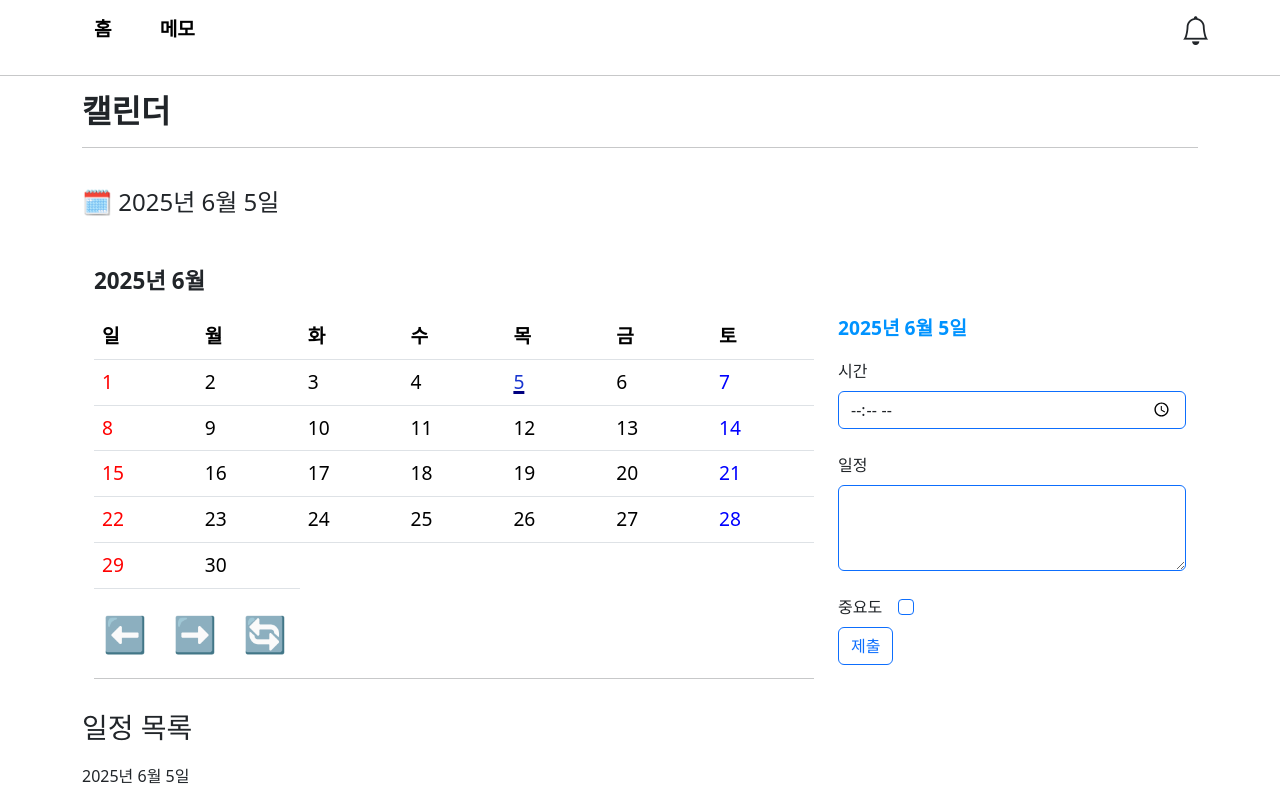
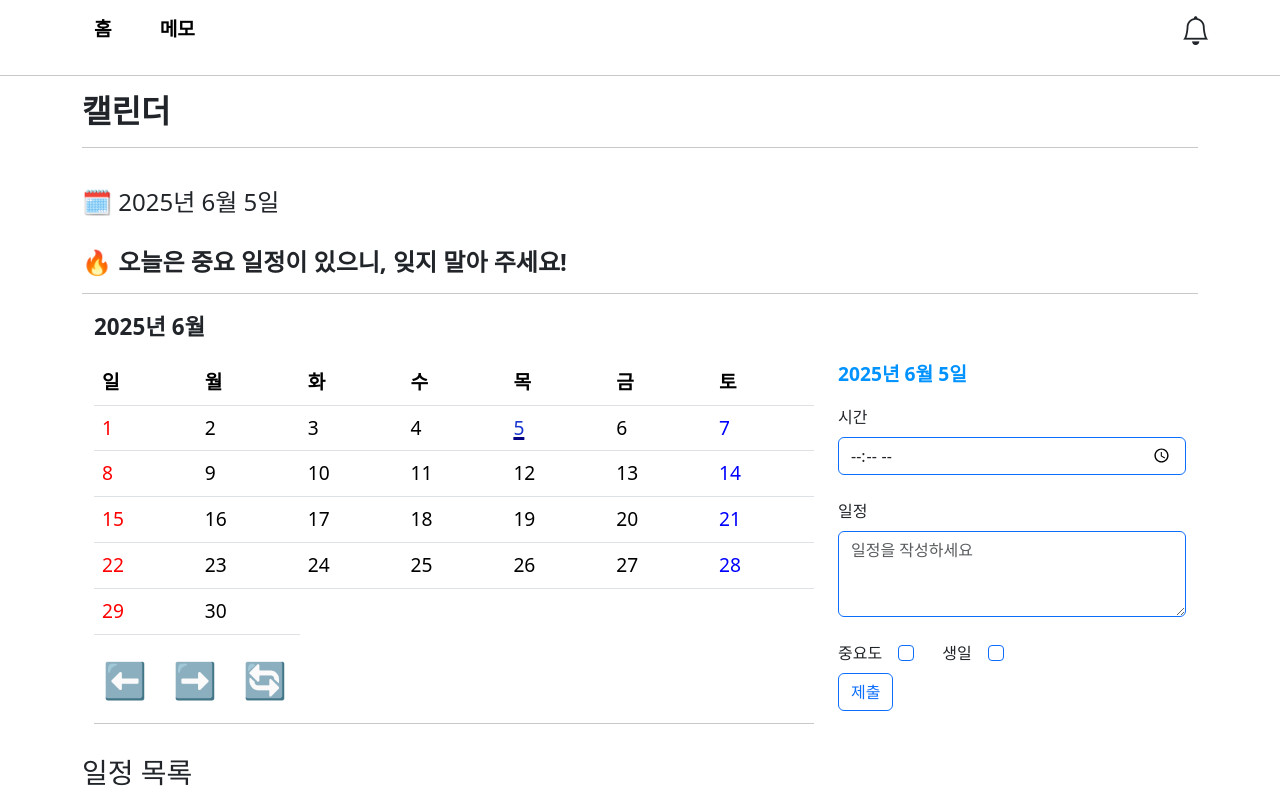
Before and after one commit to heesik03/Dongyang-FrontExam, a React (Vite) app in the folder Front-end/: page / in a window 1280 px wide. Shown: the top 800 px of the page. Built offline with nearby package versions, Linux system fonts and the light colour scheme; data requests are answered from the project's data file.

Commit message:
최종 완성

```diff
--- a/Front-end/db.json
+++ b/Front-end/db.json
@@ -9,7 +9,8 @@
       },
       "time": "10:00",
       "schedule": "sqld 시험",
-      "important": false
+      "important": false,
+      "birthday": false
     },
     {
       "id": "2071",
@@ -20,7 +21,8 @@
       },
       "time": "00:00",
       "schedule": "종강",
-      "important": false
+      "important": false,
+      "birthday": false
     },
     {
       "id": "07a2",
@@ -31,7 +33,8 @@
       },
       "time": "00:00",
       "schedule": "6월의 시작",
-      "important": false
+      "important": false,
+      "birthday": false
     },
     {
       "id": "2860",
@@ -42,7 +45,8 @@
       },
       "time": "10:35",
       "schedule": "프런트엔드실습",
-      "important": true
+      "important": true,
+      "birthday": false
     },
     {
       "id": "3455",
@@ -53,7 +57,8 @@
       },
       "time": "06:00",
       "schedule": "대통령 선거",
-      "important": true
+      "important": true,
+      "birthday": false
     },
     {
       "id": "ea80",
@@ -64,7 +69,8 @@
       },
       "time": "10:51",
       "schedule": "ㅁㅁㅁㅁ",
-      "important": false
+      "important": false,
+      "birthday": false
     },
     {
       "id": "e5d2",
@@ -75,7 +81,8 @@
       },
       "time": "10:00",
       "schedule": "iot 기말 프로젝트",
-      "important": true
+      "important": true,
+      "birthday": false
     },
     {
       "id": "08ac",
@@ -86,7 +93,8 @@
       },
       "time": "14:00",
       "schedule": "웹프런트엔드실습",
-      "important": false
+      "important": false,
+      "birthday": false
     },
     {
       "id": "6efc",
@@ -97,7 +105,32 @@
       },
       "time": "10:00",
       "schedule": "머리 자르기",
-      "important": true
+      "important": true,
+      "birthday": false
+    },
+    {
+      "id": "564c",
+      "currentDay": {
+        "year": 2025,
+        "month": 8,
+        "day": 7
+      },
+      "time": "00:00",
+      "schedule": "내 생일",
+      "important": true,
+      "birthday": true
+    },
+    {
+      "id": "d1d0",
+      "currentDay": {
+        "year": 2025,
+        "month": 6,
+        "day": 12
+      },
+      "time": "14:00",
+      "schedule": "웹프런트엔드",
+      "important": true,
+      "birthday": false
     }
   ],
   "notes": [
--- /dev/null
+++ b/Front-end/src/componets/calendar/DayStatus.jsx
@@ -0,0 +1,38 @@
+const DayStatus = ({now, scheduleList}) => {
+
+    const isTodayList = scheduleList.filter( item => // 오늘 하루 일정
+        (item.currentDay.year === now.getFullYear() || item.birthday) &&
+        item.currentDay.month === now.getMonth()+1 &&
+        item.currentDay.day === now.getDate()
+    )
+
+    const isBirthDay = scheduleList.some(item => // 생일 여부 검사
+        item.birthday &&
+        item.currentDay.month === now.getMonth()+1 &&
+        item.currentDay.day === now.getDate()
+    );
+
+    const isImportantDay = isTodayList.some(item => // 오늘 중요 일정이 1개라도 있다면
+        item.important
+    );
+
+    const isBusy = isTodayList.length>=5;
+
+    return (
+        <section>
+            {
+                isBirthDay && <h4 className="fw-bold">🎉 생일 축하드립니다!! 🎉</h4>
+            }
+            <h4 className="fw-bold">
+            {
+                isImportantDay ?
+                    "🔥 오늘은 중요 일정이 있으니, 잊지 말아 주세요!" :
+                    isBusy ? "🏃 바쁜 날입니다!" : "📌 오늘도 즐거운 하루 되세요~"
+            }
+            </h4>
+            <hr />
+        </section>
+    )
+}
+
+export default DayStatus;
--- a/Front-end/src/componets/calendar/ScheduleForm.jsx
+++ b/Front-end/src/componets/calendar/ScheduleForm.jsx
@@ -7,10 +7,10 @@ const ScheduleForm = ({onSubmit, currentDay, schedule, setSchedule}) => {
         });
     }
 
-    const onChangeIsLocked = () => {
+    const onChangeCheckbox = (e) => {
         setSchedule((schedule) => ({
             ...schedule,
-            isImportant: !schedule.isImportant
+            [e.target.id] : e.target.checked
         }));
     };
 
@@ -26,7 +26,8 @@ const ScheduleForm = ({onSubmit, currentDay, schedule, setSchedule}) => {
                 type="time"
                 id="time"
                 value={schedule.time}
-                onChange={onChange} required />
+                onChange={onChange} required
+                disabled={schedule.isBirthday} /> {/* 생일이면 기본값이 들어가기 때문에 disabled 활성화 */}
             <br />
 
             <label className="form-label"
@@ -36,19 +37,31 @@ const ScheduleForm = ({onSubmit, currentDay, schedule, setSchedule}) => {
             <textarea className="form-control border-primary"
                 id="description"
                 rows="3"
+                placeholder="일정을 작성하세요"
                 value={schedule.description}
                 onChange={onChange} required />
             <br />
 
             <label className="form-label"
-                htmlFor="important">
+                htmlFor="isImportant">
                 중요도
             </label>
             <input className="form-check-input ms-3 border-primary"
                 type='checkbox'
-                id="important"
+                id="isImportant"
                 checked={schedule.isImportant}
-                onChange={onChangeIsLocked} />
+                onChange={onChangeCheckbox}
+                disabled={schedule.isBirthday} />  {/* 생일이면 기본값이 들어가기 때문에 disabled 활성화 */}
+
+            <label className="form-label ms-4"
+                htmlFor="isBirthday">
+                생일
+            </label>
+            <input className="form-check-input ms-3 border-primary"
+                type='checkbox'
+                id="isBirthday"
+                checked={schedule.isBirthday}
+                onChange={onChangeCheckbox} />
             <br />
 
             <button className="btn btn-outline-primary"
--- a/Front-end/src/componets/layouts/Header.jsx
+++ b/Front-end/src/componets/layouts/Header.jsx
@@ -97,7 +97,7 @@ const Header = () => {
                                             color: item.important ? "#ec5353" : "black",
                                             fontWeight: item.important ? "bold" : "normal"
                                         }}>
-                                            {item.important && "중요!  "}
+                                            {item.important && "중요!"}
                                         </span>
                                         &nbsp; {`${index+1}. ${item.time} ${item.schedule}`}
                                     </p>
--- a/Front-end/src/componets/note/NoteWriteForm.jsx
+++ b/Front-end/src/componets/note/NoteWriteForm.jsx
@@ -40,6 +40,7 @@ const NoteWriteForm = ({onSubmit, noteData, setNoteData }) => {
                 ref={inputRef}
                 type="text"
                 id="title"
+                placeholder="제목을 작성하세요"
                 value={noteData.title}
                 onChange={onChange}
                 onKeyDown={onKeyDownEnter} required />
@@ -53,6 +54,7 @@ const NoteWriteForm = ({onSubmit, noteData, setNoteData }) => {
                 ref={textareaRef}
                 id="content"
                 rows="10"
+                placeholder="내용을 작성하세요"
                 value={noteData.content}
                 onChange={onChange} required />
             <br />
--- a/Front-end/src/pages/Home.jsx
+++ b/Front-end/src/pages/Home.jsx
@@ -5,6 +5,7 @@ import PageMainTitle from "../componets/PageMainTitle";
 import ArrowButton from "../componets/calendar/ArrowButton";
 import CalendarBody from "../componets/calendar/CalendarBody";
 import ScheduleForm from "../componets/calendar/ScheduleForm";
+import DayStatus from "../componets/calendar/DayStatus";
 
 function Home() {
     const now = new Date();
@@ -16,7 +17,8 @@ function Home() {
     const [ schedule, setSchedule ] = useState({ // 일정
         description  : "",
         time : "",
-        isImportant : false
+        isImportant : false,
+        isBirthday : false
     })
     const [ firstWeek, setFirstWeek ] = useState(new Date(currentDay.year, currentDay.month-1, 1).getDay()); // 첫날의 요일
     const [ lastDay, setLastDay ] = useState(new Date(currentDay.year, currentDay.month, 0).getDate()); // 선택한 월의 말일
@@ -57,11 +59,12 @@ function Home() {
         try {
             await axios.post('http://localhost:3000/schedules', {
                 currentDay,
-                time : schedule.time,
+                time : schedule.isBirthday ? "00:00" : schedule.time, // 생일이라면 기본 00:00
                 schedule : schedule.description,
-                important : schedule.isImportant
+                important : schedule.isBirthday ? true : schedule.isImportant, // 생일이라면 기본 중요
+                birthday : schedule.isBirthday
             })
-            setSchedule({ description  : "", time : "", isImportant : false})
+            setSchedule({ description  : "", time : "", isImportant : false, isBirthday : false})
             getScheduleList(setScheduleList)
         } catch (error) {
             console.error(`onSubmitSchedule Error : ${error}`);
@@ -90,6 +93,8 @@ function Home() {
             <h4>{`🗓 ${now.getFullYear()}년 ${now.getMonth()+1}월 ${now.getDate()}일`}</h4>
             <br />
 
+            <DayStatus now={now} scheduleList={scheduleList} />
+
             <section className="container my-3">
                 <p className="fw-bold" style={{fontSize : "1.4em"}}>{`${currentDay.year}년 ${currentDay.month}월`}</p>
                 <div className="row">
@@ -97,11 +102,12 @@ function Home() {
                         <table className="table" style={{ fontSize: "1.2em" }}>
                             <thead>
                             <tr>
-                                {weekList.map(week => (
+                                {weekList.map(week => ( // 일~토 map으로 출력
                                 <th key={week}>{week}</th>
                                 ))}
                             </tr>
                             </thead>
+                            {/* 캘린더 */}
                             <CalendarBody
                                 lastDay={lastDay}
                                 firstWeek={firstWeek}
@@ -133,7 +139,7 @@ function Home() {
                 <ul>
                 {
                     scheduleList.filter(item =>
-                    item.currentDay.year === currentDay.year &&
+                    (item.currentDay.year === currentDay.year || item.birthday) &&
                     item.currentDay.month === currentDay.month &&
                     item.currentDay.day === currentDay.day
                     ).length === 0 ? (
@@ -143,7 +149,7 @@ function Home() {
                     ) : (
                     scheduleList
                         .filter(item => // 선택한 날짜와 같은 날짜의 일정을 필터링
-                        item.currentDay.year === currentDay.year &&
+                        (item.currentDay.year === currentDay.year || item.birthday) && // 생일일 경우엔 매년 일정 보여줌
                         item.currentDay.month === currentDay.month &&
                         item.currentDay.day === currentDay.day
                         )
@@ -151,7 +157,7 @@ function Home() {
                         .map(item => (
                             <li key={item.id} className="schedule-item">
                                 <p className="pt-1">
-                                    {`${item.currentDay.year}년 ${item.currentDay.month}월 ${item.currentDay.day}일`}
+                                    {`${item.birthday ? currentDay.year : item.currentDay.year}년 ${item.currentDay.month}월 ${item.currentDay.day}일`}
                                 </p>
                                 <p>
                                     <span style={{
```
